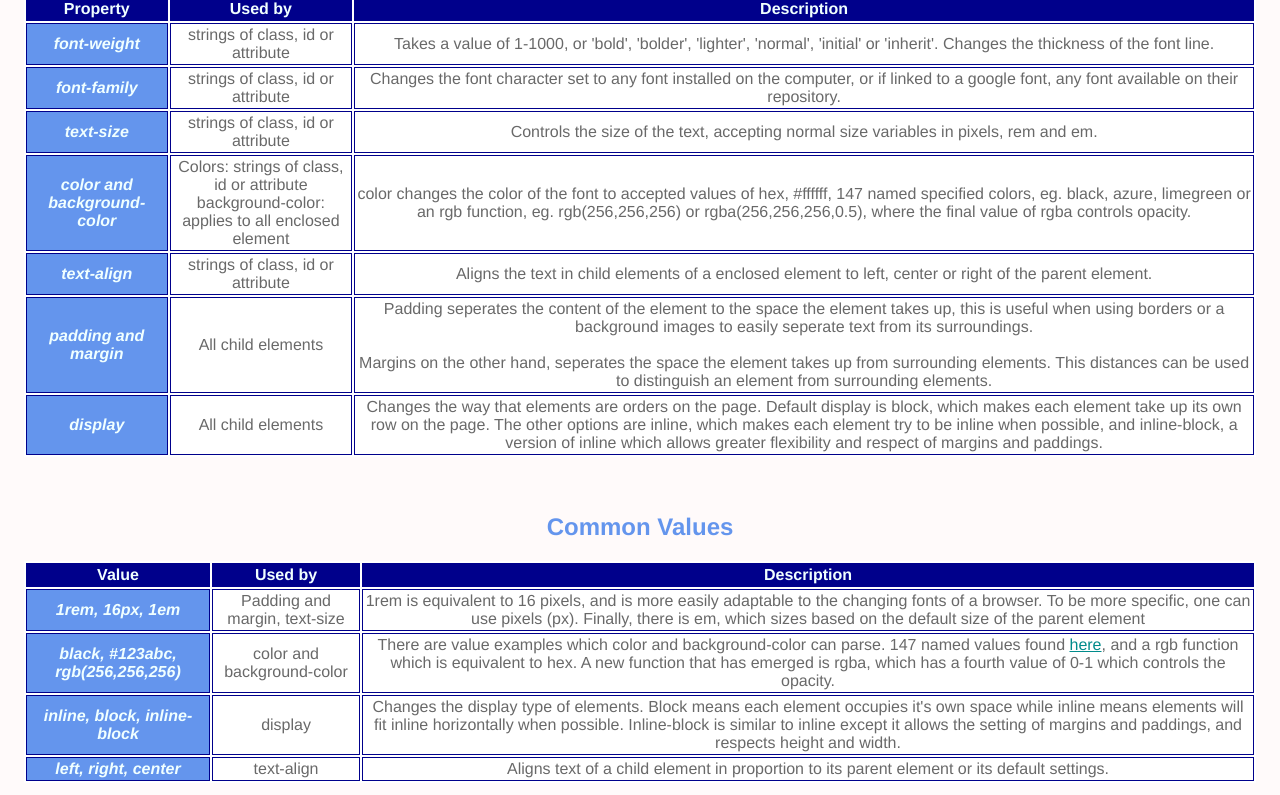
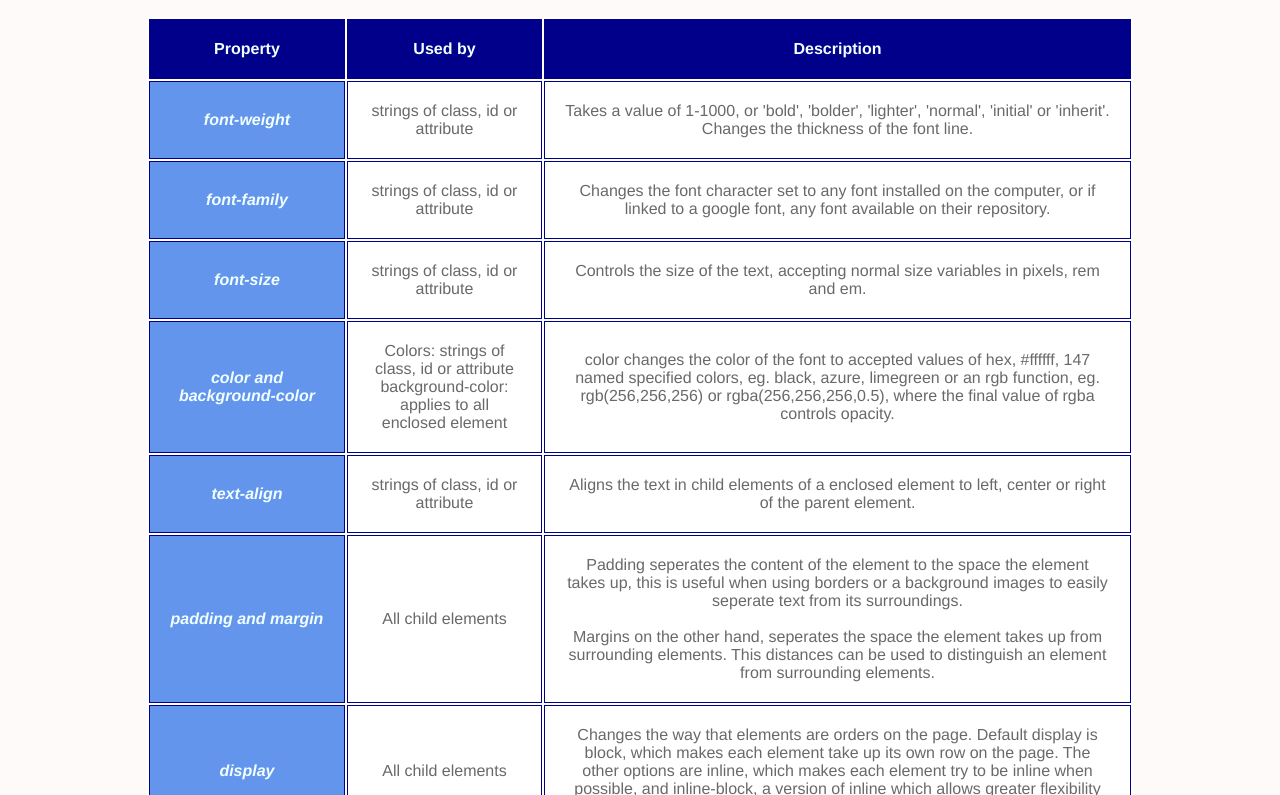
Before and after one commit to JamesCHLim/css-cheat-sheet, a plain HTML site: page index.html in a window 1280 px wide. Shown: the part 199-994 px from the top of the page. Drawn offline with Linux system fonts and the light colour scheme.

Commit message:
final prettifying changes to css. Added screenshot image for readme.md

```diff
--- a/index.html
+++ b/index.html
@@ -39,7 +39,7 @@ linked to a google font, any font available on their repository.
                             </td>
                         </tr>
                         <tr>
-                            <td class='rowhead'>text-size</td>
+                            <td class='rowhead'>font-size</td>
                             <td>strings of class, id or attribute</td>
                             <td>
 Controls the size of the text, accepting normal size variables in pixels, rem and em.
@@ -104,7 +104,7 @@ Changes the way that elements are orders on the page. Default display is block,
                     <tbody>
                         <tr>
                             <td class='rowhead'>1rem, 16px, 1em</td>
-                            <td>Padding and margin, text-size</td>
+                            <td>Padding and margin, font-size</td>
                             <td>
 1rem is equivalent to 16 pixels, and is more easily adaptable to the changing
 fonts of a browser. To be more specific, one can use pixels (px). Finally,
--- a/styles.css
+++ b/styles.css
@@ -12,17 +12,33 @@ h1, h3 {
 }
 
 h2 {
-  color: Cornflowerblue
+  color: Cornflowerblue;
+  font-size: 2rem;
 }
 
 table {
     color: dimgray;
     background-color: white;
+    width: 80%;
+    margin-left: 10%;
 }
 
 td {
     border: 1px solid Darkblue;
-    padding: 2px;
+    padding: 20px;
+}
+
+td:nth-child(1), td:nth-child(2) {
+    width: 20%;
+}
+
+.rowhead {
+    background-color: Cornflowerblue;
+    font-style: italic;
+}
+
+thead {
+    background-color: Darkblue;
 }
 
 thead, .rowhead {
@@ -34,15 +50,6 @@ thead, .rowhead {
     font-family: Lucida Console;
 }
 
-.rowhead {
-    background-color: Cornflowerblue;
-    font-style: italic;
-}
-
-thead {
-    background-color: Darkblue;
-}
-
 a {
     color: Darkcyan;
 }
```
Also changed, not shown: docs/screenshot.png (added), 1 other file.
